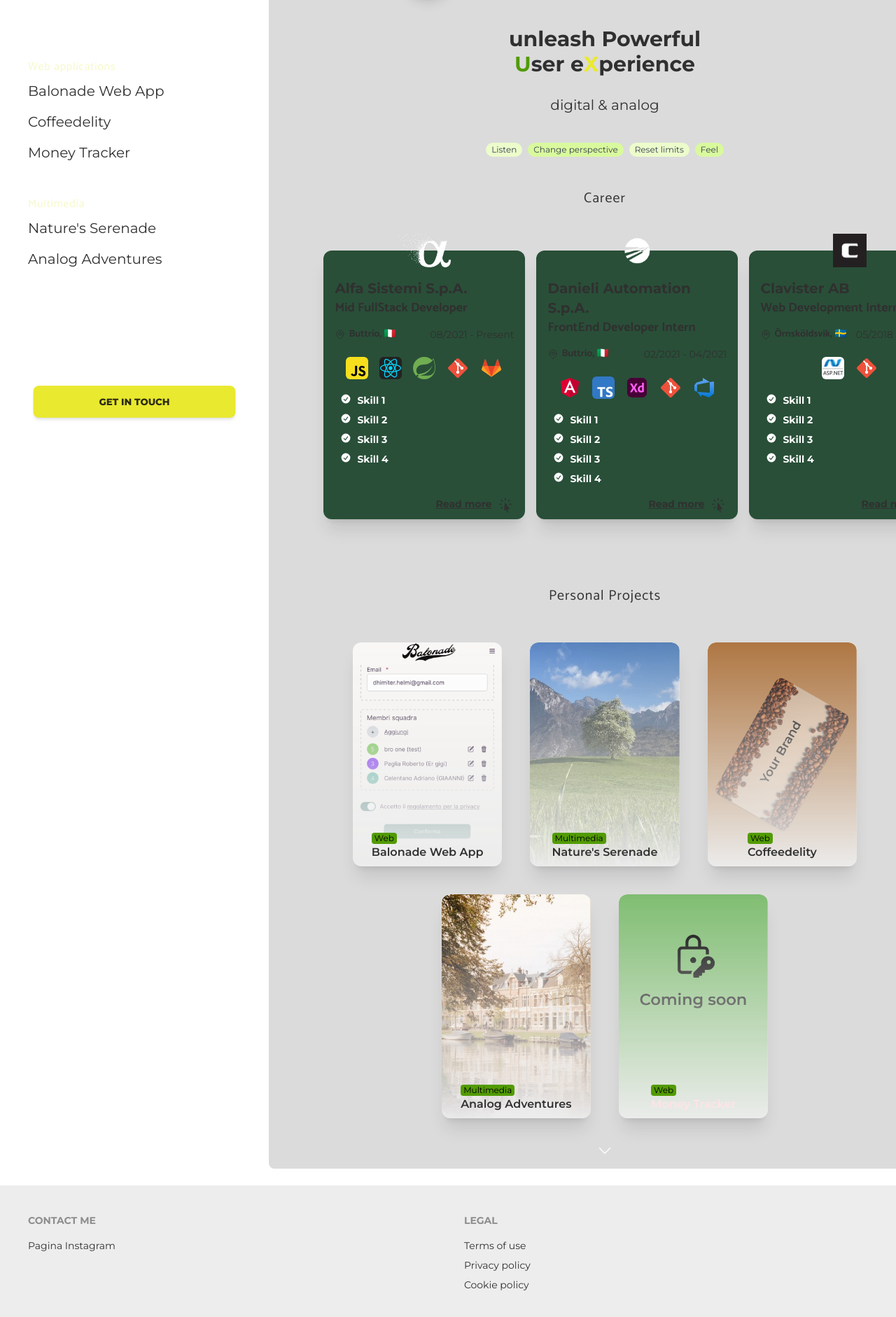
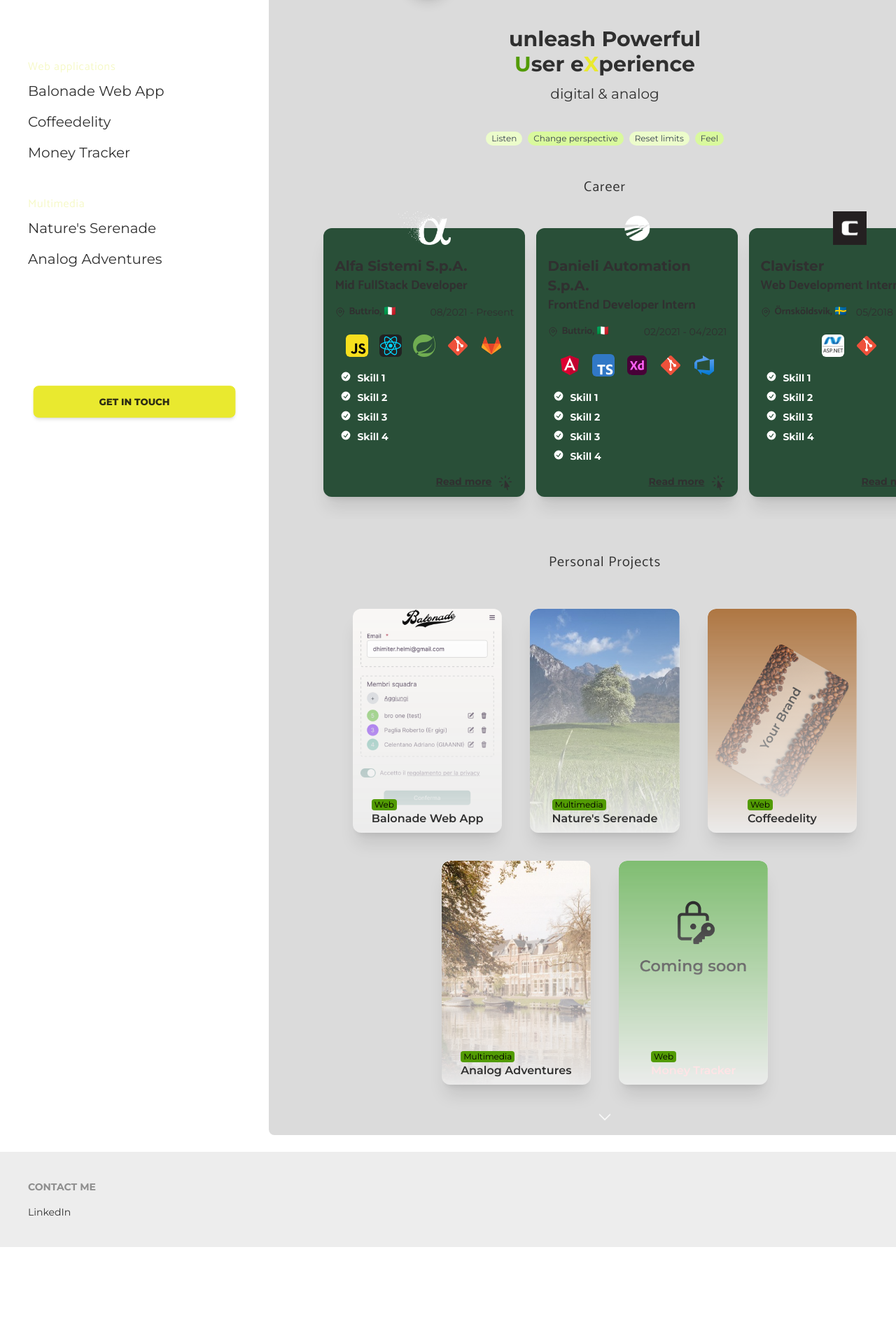
Before and after one commit to dhimiterPoison/dhimiterhelmi-old, a Next.js app: page / in a window 1280 px wide. Shown: the part 146-2028 px from the top of the page at 70% size. After the commit the page ends 1928 px from the top, so only its background shows below. Built offline with nearby package versions, Linux system fonts and the light colour scheme.

Commit message:
spacing, footer, little changes

```diff
--- a/app/components/CarrerCarousel.tsx
+++ b/app/components/CarrerCarousel.tsx
@@ -77,7 +77,7 @@ export const experiences = [
     },
     {
         id: 1,
-        company: 'Clavister AB',
+        company: 'Clavister',
         logo: ClavisterLogo,
         role: 'Web Development Intern',
         location: 'Örnsköldsvik, 🇸🇪',
--- a/app/components/Footer.tsx
+++ b/app/components/Footer.tsx
@@ -2,18 +2,29 @@ import React from 'react';
 import Link from 'next/link';
 
 const Footer = () => {
-	return <footer className="footer p-10 bg-base-200">
-	<div>
-	  <span className="footer-title z-0">Contact me</span>
-	  <Link className="link link-hover" href="https://www.instagram.com/dhimiter_helmi" target='_blank'>Pagina Instagram</Link>
-	</div>
-	<div>
+	return (
+		<footer className='footer p-10 bg-base-200'>
+			<div>
+				{/* need to change this footer to a more sexy one */}
+				<span className='footer-title z-0'>Contact me</span>
+				{/* <Link className="link link-hover" href="https://www.instagram.com/dhimiter_helmi" target='_blank'>Pagina Instagram</Link> */}
+				<Link
+					className='link link-hover'
+					href='https://www.linkedin.com/in/dhimiter-helmi-561955200'
+					target='_blank'
+					rel='noopener noreferrer'
+				>
+					LinkedIn
+				</Link>
+			</div>
+			{/* <div>
 	  <span className="footer-title z-0">Legal</span>
-	  <Link className="link link-hover" href="/enroll/privacy">Terms of use</Link>
-	  <Link className="link link-hover" href="/enroll/privacy">Privacy policy</Link>
-	  <Link className="link link-hover" href="/enroll/privacy">Cookie policy</Link>
-	</div>
-  </footer>
+	  <Link className="link link-hover" href="/privacy">Terms of use</Link>
+	  <Link className="link link-hover" href="/privacy">Privacy policy</Link>
+	  <Link className="link link-hover" href="/privacy">Cookie policy</Link>
+	</div> */}
+		</footer>
+	);
 };
 
 export default Footer;
--- a/app/components/MainHero.tsx
+++ b/app/components/MainHero.tsx
@@ -11,7 +11,7 @@ const MainHero = () => {
 				<span className='text-primary'>U</span>ser e
 				<span className='text-secondary'>X</span>perience
 			</div>
-			<div className='flex flex-row justify-center text-xl h-20 items-center'>
+			<div className='flex flex-row justify-center text-xl h-12 pt-2 md:h-16 md:items-center md:pt-0 md:pb-4'>
 				digital & analog
 			</div>
 			<div className='flex flex-row justify-center text-xl h-12 items-center'>
--- a/app/components/ShortPresentation.tsx
+++ b/app/components/ShortPresentation.tsx
@@ -7,7 +7,7 @@ import ProfilePicture from '../../public/profile-picture.jpeg';
 
 const ShortPresentation = () => {
   return (
-	<div className='presentation flex flex-col items-center justify-center md:flex-row mb-4 md:mb-8'>
+	<div className='presentation flex flex-col items-center justify-center md:flex-row mb-8'>
 				<div className='profile-image-container flex md:flex-col justify-center mb-2'>
 					<div className='profile-image w-20 h-20 bg-green-950 rounded-full shadow-lg'>
 						<Image
--- a/app/globals.scss
+++ b/app/globals.scss
@@ -21,13 +21,10 @@
 
 .carousel-slider {
 	width: min(100vw, 90%);
-
-
-
 }
 
 .carousel-slider.career{
-	min-height: 30rem;
+	min-height: 28rem;
 }
 
 .carousel-card {
```
